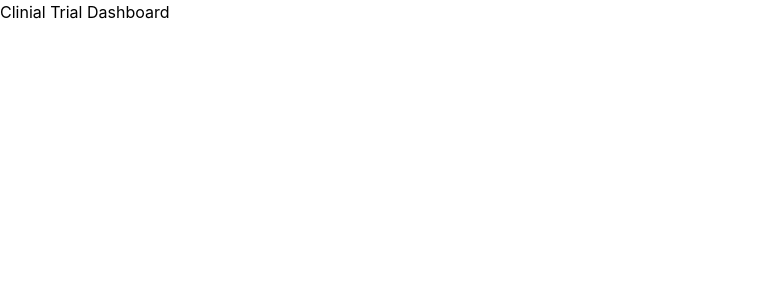
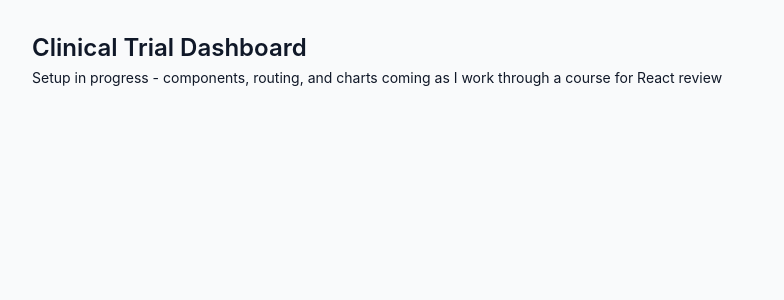
Before and after one commit to marykasp/clinical-trial-dashbaord, a React (Vite) app: page / in a window 1280 px wide. Shown: the top 300 px of the page, without its empty margins (0-784 px from the left). Built offline with nearby package versions, Linux system fonts and the light colour scheme.

Commit message:
Add .gitignore rule to exclude reference folder, add in simpel styling to main page

```diff
--- a/src/App.jsx
+++ b/src/App.jsx
@@ -1,8 +1,16 @@
+// import Dashboard from "./pages/Dashboard";
+
 function App() {
   return (
-    <>
-      <h1>Clinial Trial Dashboard</h1>
-    </>
+    <div className="min-h-screen bg-gray-50 p-8">
+      <h1 className="text-2xl font-semibold text-gray-900">
+        Clinical Trial Dashboard
+      </h1>
+      <p className="mt-1 text-sm text-gray-900">
+        Setup in progress - components, routing, and charts coming as I work
+        through a course for React review
+      </p>
+    </div>
   );
 }
 
--- /dev/null
+++ b/src/pages/Dashboard.jsx
@@ -0,0 +1,12 @@
+function Dashboard() {
+  return (
+    <div>
+      <h2 className="text-2xl font-semibold text-gray-900">Dashboard</h2>
+      <p className="mt-1 text-sm text-gray-500">
+        High-level overview across all active trials
+      </p>
+    </div>
+  );
+}
+
+export default Dashboard;
```
Also changed, not shown: 1 other file (tests, documents, lock files or other folders).
